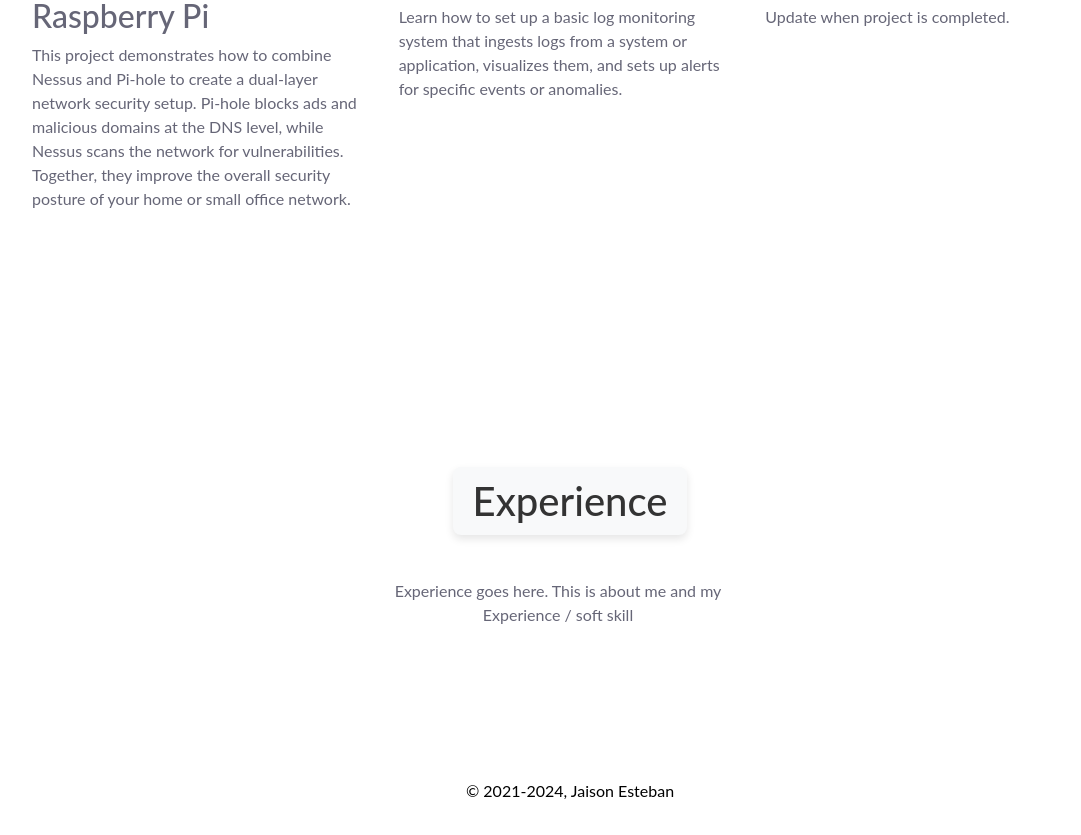
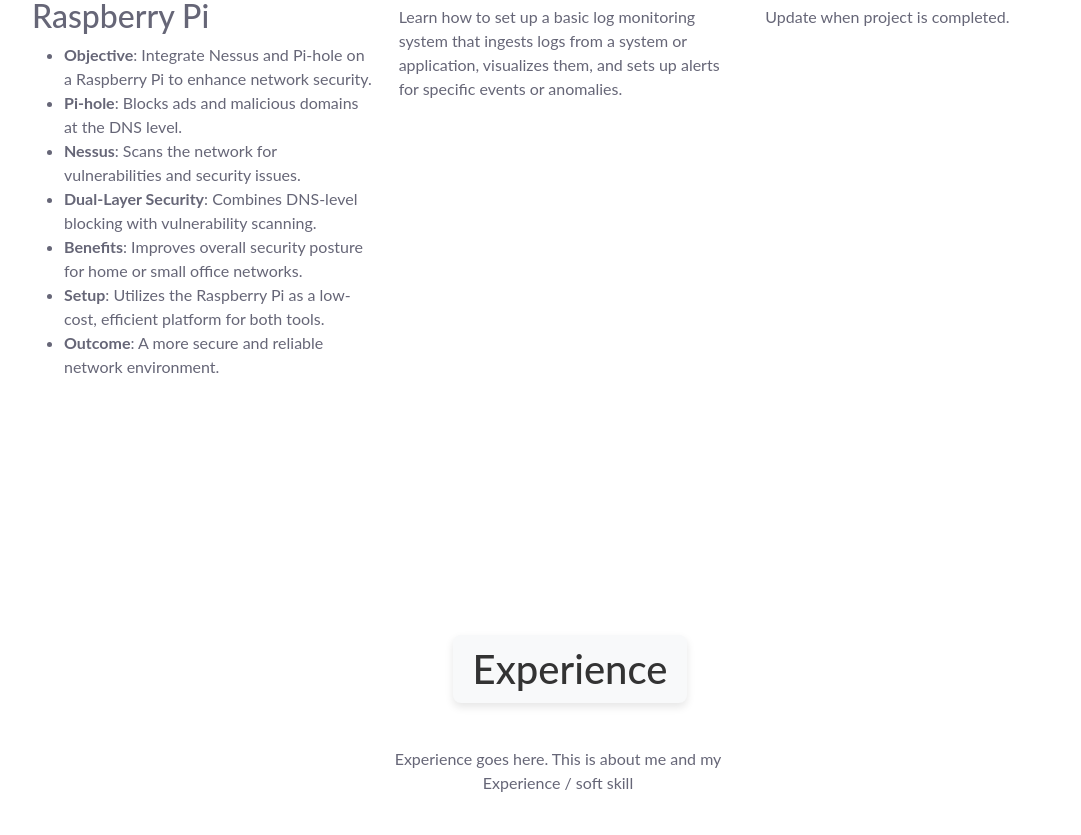
Before and after one commit to JaisonEsteban/JaisonEsteban, a website: page index.html in a window 1280 px wide. Shown: the part 1150-1985 px from the top of the page, without its empty margins (70-1151 px from the left). Drawn offline with nearby package versions, Linux system fonts and the light colour scheme; files whose address does not match are found by name.

Commit message:
Update index.html

```diff
--- a/index.html
+++ b/index.html
@@ -71,7 +71,15 @@
             <div class="col-lg-4 center pad_left">
                 <img class="rounded-circle" src="public/Nessus.PiHole.webp" alt="photo" width="200" height="200">
                 <h2 class="impg">Nessus and Pi-Hole Integration on Raspberry Pi</h2>
-                <p>This project demonstrates how to combine Nessus and Pi-hole to create a dual-layer network security setup. Pi-hole blocks ads and malicious domains at the DNS level, while Nessus scans the network for vulnerabilities. Together, they improve the overall security posture of your home or small office network.</p>
+                <ul>
+                <li><strong>Objective</strong>: Integrate Nessus and Pi-hole on a Raspberry Pi to enhance network security.</li>
+                <li><strong>Pi-hole</strong>: Blocks ads and malicious domains at the DNS level.</li>
+                <li><strong>Nessus</strong>: Scans the network for vulnerabilities and security issues.</li>
+                <li><strong>Dual-Layer Security</strong>: Combines DNS-level blocking with vulnerability scanning.</li>
+                <li><strong>Benefits</strong>: Improves overall security posture for home or small office networks.</li>
+                <li><strong>Setup</strong>: Utilizes the Raspberry Pi as a low-cost, efficient platform for both tools.</li>
+                <li><strong>Outcome</strong>: A more secure and reliable network environment.</li>
+                </ul>
             </div>
 
             <div class="col-lg-4 center">
```
